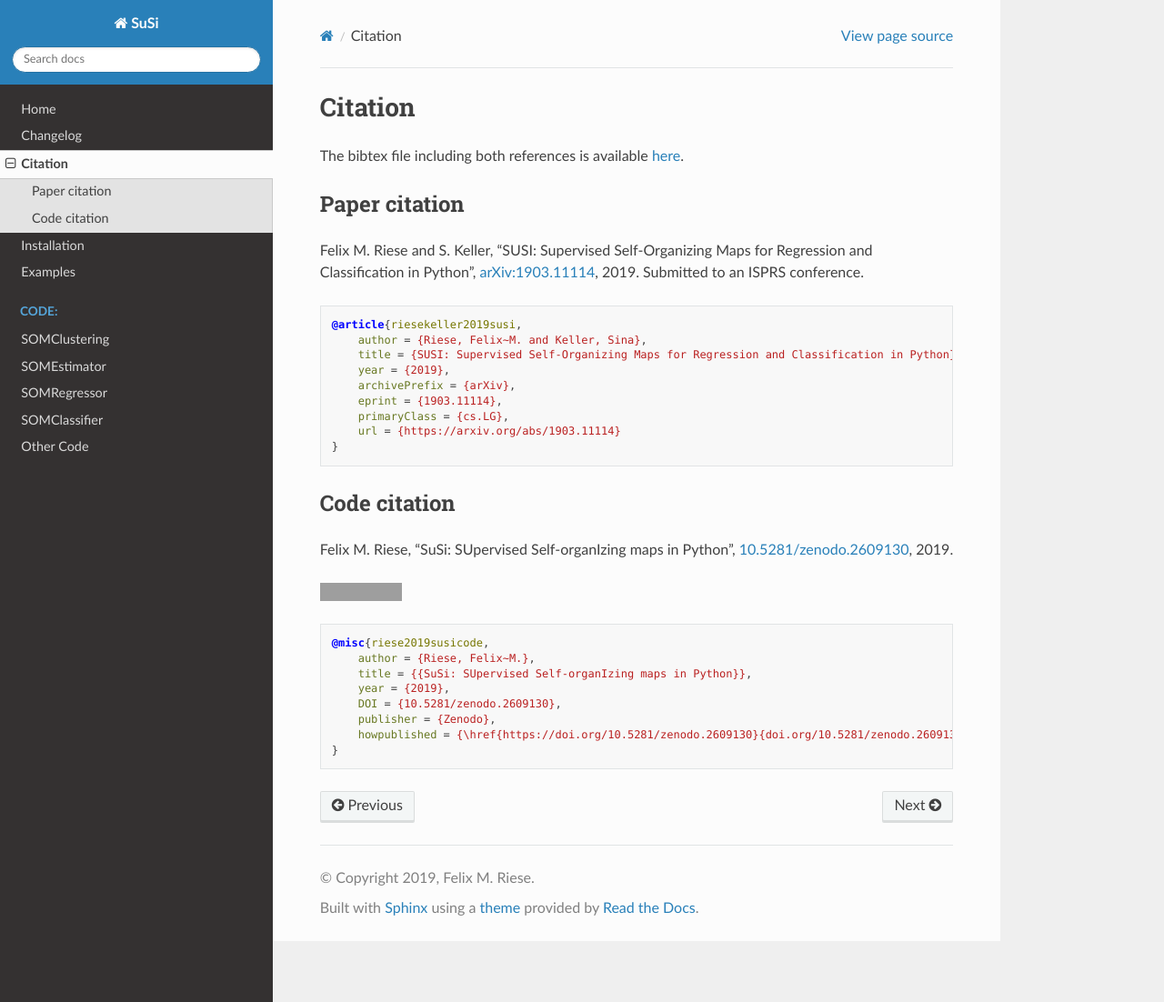
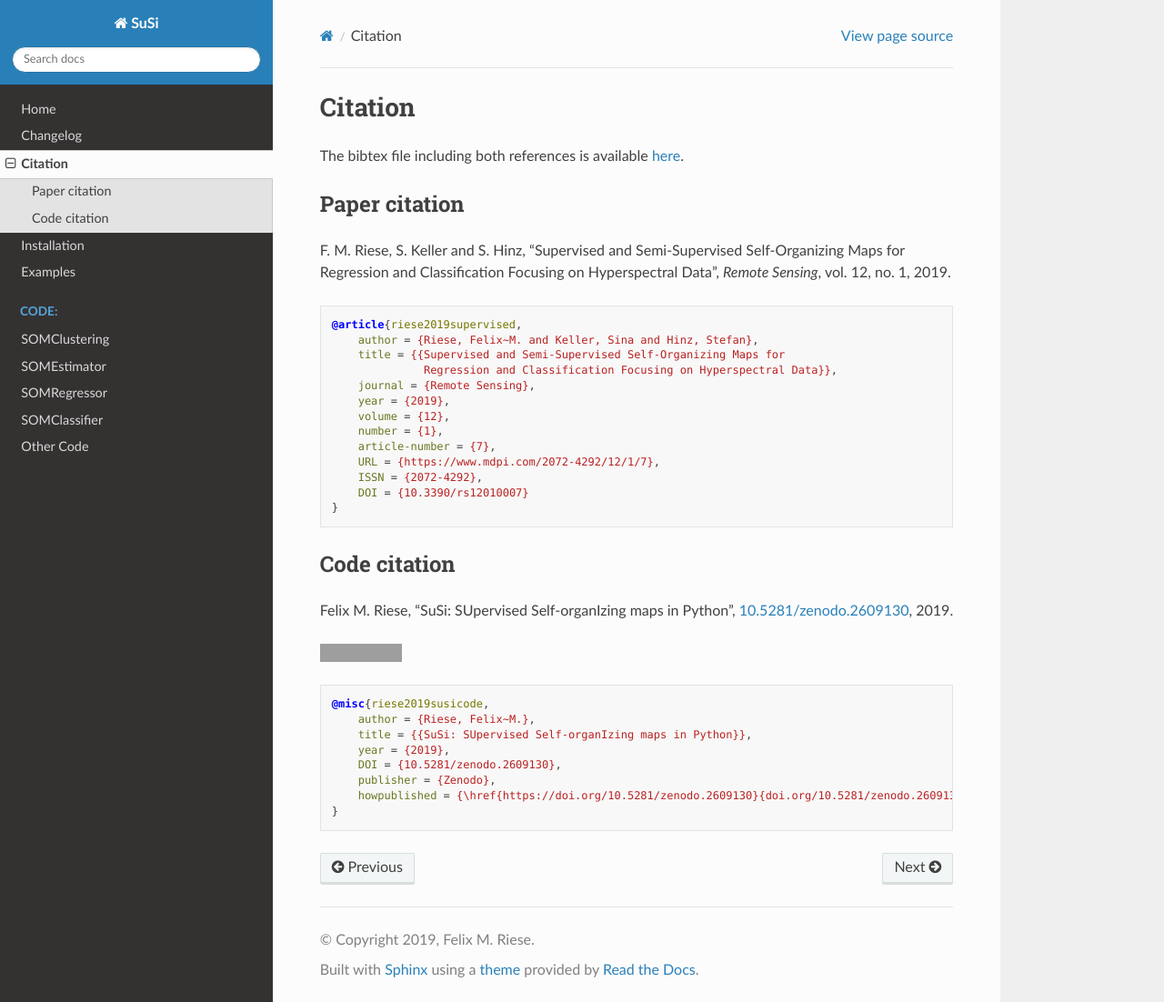
Before and after one commit to felixriese/susi, a Sphinx documentation site: the page built from docs/citation.rst, in a window 1280 px wide and 1102 px high. Shown: the whole window at 91% size. Built offline with Sphinx 7.4.7 and the Read the Docs theme 2.0.0, drawn with Linux system fonts in a browser that asks for light colours; formulas are drawn with MathJax 3; grey boxes are pictures that could not be loaded.

Commit message:
Replaced arxiv paper with journal article

```diff
--- a/bibliography.bib
+++ b/bibliography.bib
@@ -1,12 +1,14 @@
-@article{riesekeller2019susi,
-    author = {Riese, Felix~M. and Keller, Sina},
-    title = {SUSI: Supervised Self-Organizing Maps for Regression and Classification in Python},
-    year = {2019},
-    notes = {Submitted to an ISPRS conference},
-    archivePrefix = {arXiv},
-    eprint = {1903.11114},
-    primaryClass = {cs.LG},
-    url = {https://arxiv.org/abs/1903.11114}
+@article{riese2019supervised,
+	author = {Riese, Felix~M. and Keller, Sina and Hinz, Stefan},
+	title = {{Supervised and Semi-Supervised Self-Organizing Maps for Regression and Classification Focusing on Hyperspectral Data}},
+	journal = {Remote Sensing},
+	year = {2019},
+	volume = {12},
+	number = {1},
+	article-number = {7},
+	URL = {https://www.mdpi.com/2072-4292/12/1/7},
+	ISSN = {2072-4292},
+    DOI = {10.3390/rs12010007}
 }
 
 @misc{riese2019susicode,
--- a/docs/citation.rst
+++ b/docs/citation.rst
@@ -6,18 +6,24 @@ The bibtex file including both references is available `here <https://raw.github
 Paper citation
 --------------
 
-Felix M. Riese and S. Keller, "SUSI: Supervised Self-Organizing Maps for Regression and Classification in Python", `arXiv:1903.11114 <https://arxiv.org/abs/1903.11114>`_, 2019. Submitted to an ISPRS conference.
+F. M. Riese, S. Keller and S. Hinz, "Supervised and Semi-Supervised Self-Organizing
+Maps for Regression and Classification Focusing on Hyperspectral Data",
+*Remote Sensing*, vol. 12, no. 1, 2019.
 
 .. code:: bibtex
 
-    @article{riesekeller2019susi,
-        author = {Riese, Felix~M. and Keller, Sina},
-        title = {SUSI: Supervised Self-Organizing Maps for Regression and Classification in Python},
+    @article{riese2019supervised,
+        author = {Riese, Felix~M. and Keller, Sina and Hinz, Stefan},
+        title = {{Supervised and Semi-Supervised Self-Organizing Maps for
+                  Regression and Classification Focusing on Hyperspectral Data}},
+        journal = {Remote Sensing},
         year = {2019},
-        archivePrefix = {arXiv},
-        eprint = {1903.11114},
-        primaryClass = {cs.LG},
-        url = {https://arxiv.org/abs/1903.11114}
+        volume = {12},
+        number = {1},
+        article-number = {7},
+        URL = {https://www.mdpi.com/2072-4292/12/1/7},
+        ISSN = {2072-4292},
+        DOI = {10.3390/rs12010007}
     }
 
 Code citation
--- a/docs/index.rst
+++ b/docs/index.rst
@@ -18,7 +18,7 @@
 :Citation: see `Citation <citation.rst>`_ and in the `bibtex <https://github.com/felixriese/susi/blob/master/bibliography.bib>`_ file
 
 :Paper:
-    `arXiv:1903.11114 <https://arxiv.org/abs/1903.11114>`_
+    `F. M. Riese, S. Keller and S. Hinz in Remote Sensing <https://www.mdpi.com/2072-4292/12/1/7>`_
 
 
 .. toctree::
```
Also changed, not shown: README.rst (+17 -10 lines).
